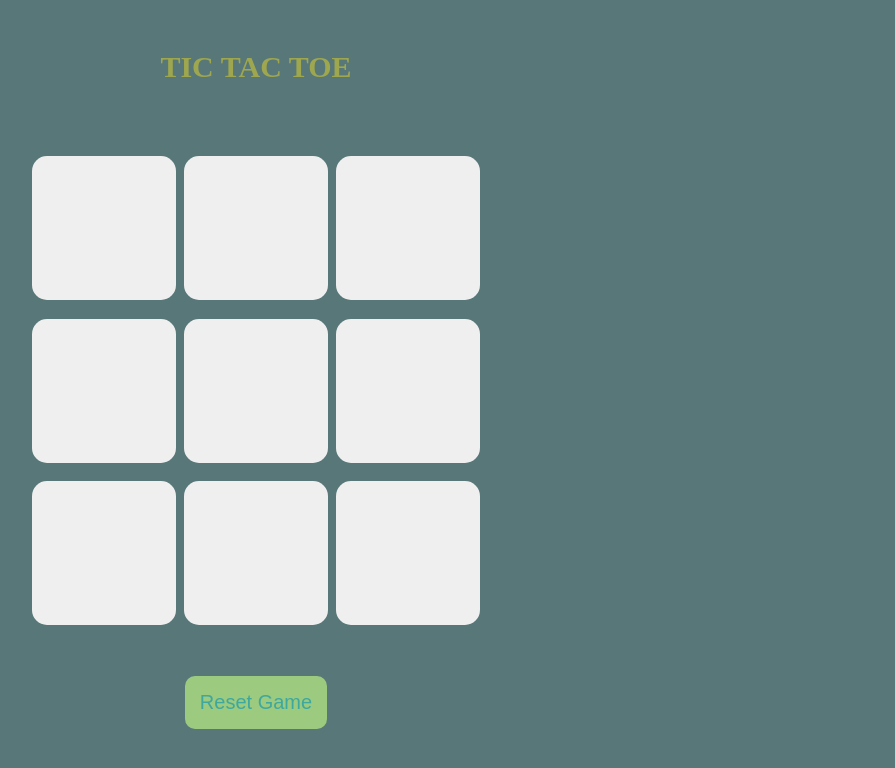
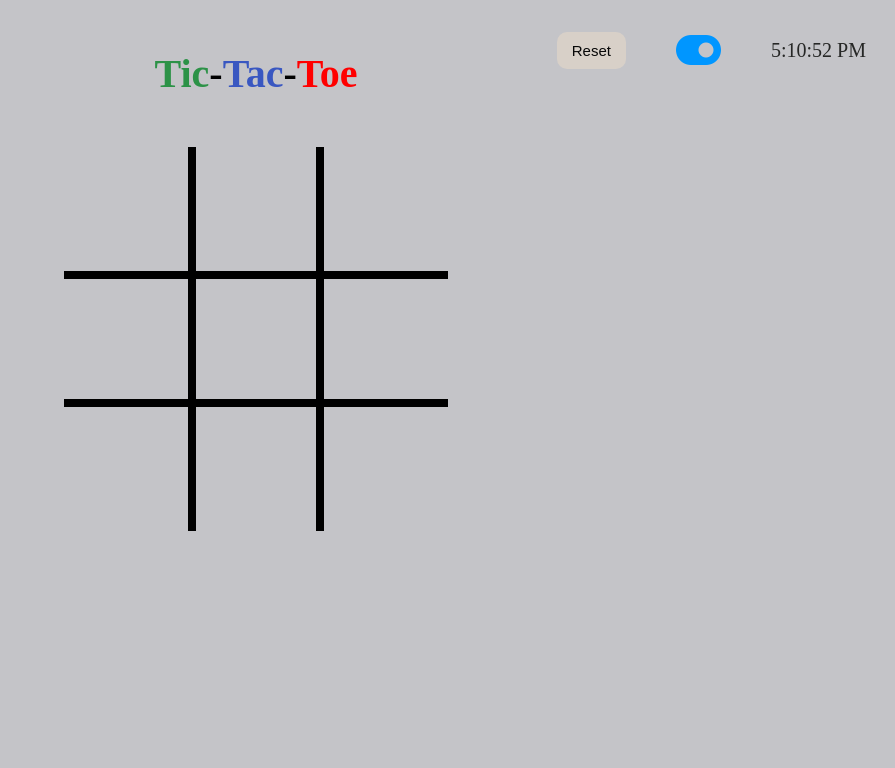
Before and after one commit to sumitnpl/TIC-TAC-TOE, a plain HTML site: page index.html in a window 1280 px wide. Shown: the whole page, without its empty margins (384-1279 px from the left). Drawn offline with Linux system fonts and the light colour scheme.

Commit message:
toogle and date-time

```diff
--- a/app.js
+++ b/app.js
@@ -3,9 +3,75 @@ let resetBtn = document.querySelector("#reset-btn");
 let newGameBtn = document.querySelector("#new-btn");
 let msgContainer = document.querySelector(".msg-container");
 let msg = document.querySelector("#msg");
-
+let toggle = document.querySelector("#togglebutton")
+let timezoner = document.querySelector("#timehere")
+const body = document.body;
+let isBlack = true;
+let head = document.querySelector("#headin")
 let turnO = true; //playerX, playerO
 let count = 0; //To Track Draw
+
+
+const d = new Date();
+var hour = d.getHours();
+
+// Function to update the time
+updateTime();
+setInterval(updateTime, 1000);
+function updateTime() {
+  const d = new Date();
+  document.getElementById("timehere").innerHTML = d.toLocaleTimeString();
+ if (hour >= 18 || hour < 6){
+  // for dark
+  isBlack = true;
+  body.style.background = "#333537";
+  timezoner.style.color = "#c0db6c"
+  head.style.color = "white";
+  toggle.classList.add("fa", "fa-toggle-off");
+  toggle.style.color = "#C2CCCE";
+  boxes.forEach(box => {
+   box.classList.add("toggle")
+    })
+}else{
+  body.style.background = "#c4c4c8";
+    head.style.color = "black";
+    timezoner.style.color = "#262726"
+    isBlack = false;
+    toggle.classList.add("fa", "fa-toggle-on");
+    toggle.style.color = "#0096FF";
+    boxes.forEach(box => {
+      box.classList.remove("toggle")
+    });
+}
+}
+// toggle clicked code
+toggle.addEventListener("click", () => {
+  // for dark
+  if (!isBlack) {
+    isBlack = true;
+    hour = 20 ;
+    toggle.classList.remove("fa", "fa-toggle-on");
+    toggle.classList.add("fa", "fa-toggle-off");
+    toggle.style.color = "#C2CCCE";
+    body.style.background = "#333537";
+    head.style.color = "white";
+    boxes.forEach(box => {
+      box.classList.add("toggle")
+    });
+  } else {
+    // for day
+    body.style.background = "#c4c4c8";
+    head.style.color = "black";
+    isBlack = false;
+    toggle.classList.remove("fa", "fa-toggle-off");
+    toggle.classList.add("fa", "fa-toggle-on");
+    toggle.style.color = "#0096FF";
+    hour = 8;
+    boxes.forEach(box => {
+      box.classList.remove("toggle")
+    });
+  }
+},3000);
 
 const winPatterns = [
   [0, 1, 2],
@@ -18,63 +84,26 @@ const winPatterns = [
   [6, 7, 8],
 ];
 
-
-const resetGame = () => {
-    turnO = true;
-    count = 0;
-    enableBoxes();
-    msgContainer.classList.add("hide");
-  };
-//after click
 boxes.forEach((box) => {
   box.addEventListener("click", () => {
+    if (box.innerText = " ") {
       if (turnO) {
-      //playerO
         box.innerText = "O";
         box.style.color = "green";
         turnO = false;
       } else {
-      //playerX
         box.innerText = "X";
         box.style.color = "brown";
         turnO = true;
       }
-    box.disabled = true;
       count++;
-
+    }
     let isWinner = checkWinner();
-
     if (count === 9 && !isWinner) {
       gameDraw();
     }
   });
 });
-
-const gameDraw = () => {
-  msg.innerText = `Game was a Draw.`;
-  msgContainer.classList.remove("hide");
-  disableBoxes();
-};
-
-const disableBoxes = () => {
-  for (let box of boxes) {
-    box.disabled = true;
-  }
-};
-
-const enableBoxes = () => {
-  for (let box of boxes) {
-    box.disabled = false;
-    box.innerText = "";
-  }
-};
-
-const showWinner = (winner) => {
-  msg.innerText = `Congratulations, Winner is ${winner}`;
-  msgContainer.classList.remove("hide");
-  disableBoxes();
-};
-
 
 const checkWinner = () => {
   for (let pattern of winPatterns) {
@@ -87,12 +116,27 @@ const checkWinner = () => {
 
     if (pos1Val != "" && pos2Val != "" && pos3Val != "") {
       if (pos1Val === pos2Val && pos2Val === pos3Val) {
-        showWinner(pos1Val);
+        msg.innerText = `Congratulations, Winner is ${pos1Val}`;
+         msgContainer.classList.remove("hide");
         return true;
       }
     }
   }
 };
 
+const resetGame = () => {
+  turnO = true;
+  count = 0;
+  boxes.forEach((box)=>{
+    box.innerText = "";
+  });
+  msgContainer.classList.add("hide");
+};
+
+const gameDraw = () => {
+  msg.innerText = `Game was a Draw.`;
+  msgContainer.classList.remove("hide");
+};
+
+resetBtn.addEventListener("click", resetGame);
 newGameBtn.addEventListener("click", resetGame);
-resetBtn.addEventListener("click", resetGame);
--- a/index.html
+++ b/index.html
@@ -5,6 +5,9 @@
     <meta name="viewport" content="width=device-width, initial-scale=1.0" />
     <title>Tic-Tac-Toe Game</title>
     <link rel="stylesheet" href="style.css" />
+    <link rel="stylesheet" href="https://cdnjs.cloudflare.com/ajax/libs/font-awesome/6.5.2/css/all.min.css"
+    integrity="sha512-SnH5WK+bZxgPHs44uWIX+LLJAJ9/2PkPKZ5QiAj6Ta86w+fsb2TkcmfRyVX3pBnMFcV7oQPJkl9QevSCWr3W6A=="
+    crossorigin="anonymous" referrerpolicy="no-referrer" />
   </head>
   <body>
     <div class="msg-container hide">
@@ -12,21 +15,25 @@
       <button id="new-btn">New Game</button>
     </div>
     <main>
-      <h1>Tic Tac Toe</h1>
+      <h1 id="headin"><span>Tic</span>-<span>Tac</span>-<span>Toe</span> </h1>
+      <span id = "navbar">
+         <button id="reset-btn">Reset </button>
+         <i class="fa fa-toggle-off" id = "togglebutton"></i>
+          <p id ="timehere" style="color: #262726;">Time Zone Appears here</p>
+        </span>
+      <div class="gameContainer">
       <div class="container">
-        <div class="game-box">
-          <button class="box"></button>
-          <button class="box"></button>
-          <button class="box"></button>
-          <button class="box"></button>
-          <button class="box"></button>
-          <button class="box"></button>
-          <button class="box"></button>
-          <button class="box"></button>
-          <button class="box"></button>
-        </div>
-      </div>
-      <button id="reset-btn">Reset Game</button>
+        <div class="box bt-0 bl-0"></div>
+        <div class="box bt-0 "></div>
+        <div class="box bt-0 br-0"></div>
+        <div class="box bl-0"></div>
+        <div class="box "></div>
+        <div class="box br-0 "></div>
+        <div class="box bb-0 bl-0"></div>
+        <div class="box bb-0"></div>
+        <div class="box bb-0 br-0"></div>
+    </div>
+  </div>
     </main>
     <script src="app.js"></script>
   </body>
--- a/style.css
+++ b/style.css
@@ -4,7 +4,7 @@
     padding: 0;
 }
 body{
-    background-color: #587778;
+    background: #fff;
     text-align: center;
 }
 .msg-container{
@@ -25,61 +25,96 @@ body{
     font-weight: 800;
 }
 h1{
-    margin-top: 50px;
-    font-size: 30px;
-    text-transform: uppercase;
-    color: #9fa74e;
+    margin: 50px;
+    font-size: 40px;
+
+    color:"black";
+}
+#headin span:nth-child(1){
+    color: rgb(44, 146, 71);
+}
+#headin span:nth-child(2){
+    color: rgb(57, 87, 193);
+}
+#headin span:nth-child(3){
+    color: red;
 }
 #new-btn {
-    color: rgb(62, 168, 159);
-    background-color: #9cca7f;
+    color: rgb(8, 8, 8);
+    background-color: rgb(216, 208, 200);
     border-radius: 10px;
-    padding: 15px;
+    padding: 10px 15px;
     cursor: pointer;
     border: none;
-    font-size: 20px;
+    font-size: 15px;
 }
 
 #new-btn:hover {
-    background-color: #9bbf85;
-    box-shadow: 0 0 5px rgba(0, 0, 0, 0.2);
+    background-color: #a7a5a5;
+    box-shadow: 0 0 5px rgba(87, 84, 84, 0.27);
 }
-
 #reset-btn {
-    color: rgb(62, 168, 159);
-    background-color: #9cca7f;
+    color: rgb(8, 8, 8);
+    background-color: rgb(216, 208, 200);
     border-radius: 10px;
-    padding: 15px;
+    padding: 10px 15px;
     cursor: pointer;
     border: none;
-    font-size: 20px;
+    font-size: 15px;
 }
 
 #reset-btn:hover {
-    background-color: #9bbf85;
-    box-shadow: 0 0 5px rgba(0, 0, 0, 0.2);
+    background-color: #a7a5a5;
+    box-shadow: 0 0 5px rgba(87, 84, 84, 0.27);
 }
-
-.container{
-    height: 70vh;
+.gameContainer{
     display: flex;
     justify-content: center;
-    margin-top: 2rem;
+}
+.container{
+    display: grid;
+    grid-template-rows: repeat(3, 10vw);
+    grid-template-columns: repeat(3, 10vw);
+    font-family: 'Roboto', sans-serif;
+    position: relative;
+}
+#navbar{
+    padding: 10px;
+    font-size: 20px;
+    position: fixed;
+    display: flex;
+    align-items: center;
+    gap: 50px;
+    right: 0;
+    top: 0;
+    margin: 20px;
+    margin-right: 20px;
+}
+#togglebutton {
+    font-size: 40px;
+    color: rgb(17, 16, 16);
+    cursor: pointer;
+  }
+.box{
+    border: 4px solid black;
+    font-size: 8vw;
+    cursor: pointer;
+    display: flex;
+    justify-content: center;
     align-items: center;
 }
-.game-box{
-    height: 60vmin;
-    width: 60vmin;
-    display: flex;
-    flex-wrap: wrap;
-    gap: 1vmin;
-    justify-content: center;
+.toggle{
+    border: 4px solid white ;
 }
-.box{
-    height: 18vmin;
-    width: 18vmin;
-    border-radius: 15px;
-    border: none;
-    font-size: 4rem;
-    color: brown;
+.br-0{
+    border-right: none;
 }
+.bl-0{
+    border-left: none;
+}
+.bt-0{
+    border-top: none;
+}
+.bb-0{
+    border-bottom: none;
+}
```
Lines whose indentation alone changed are shown as unchanged.
